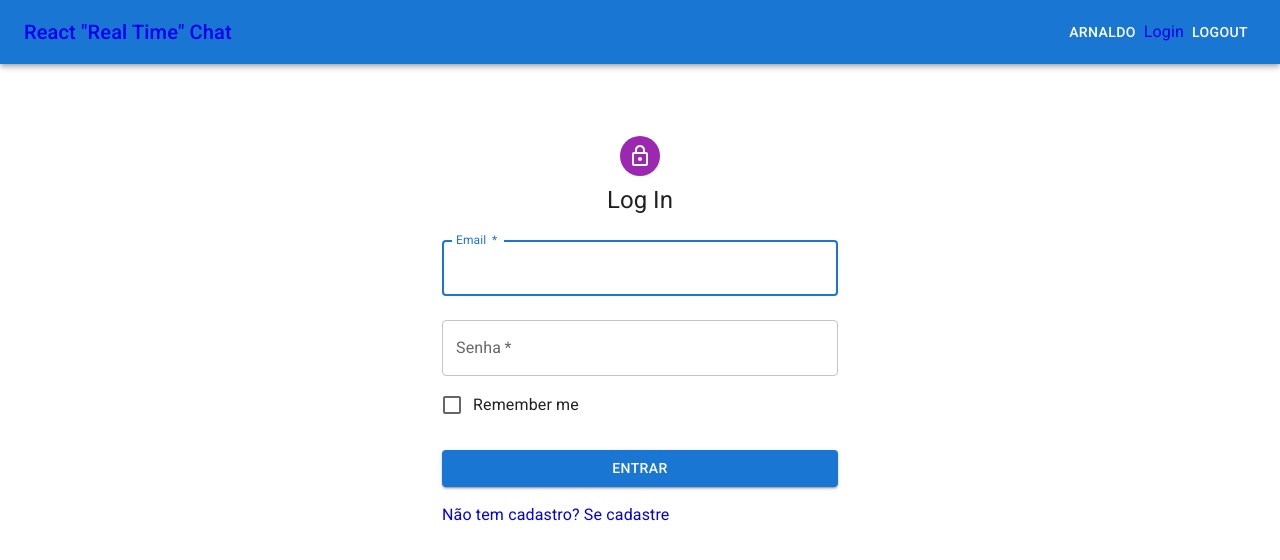
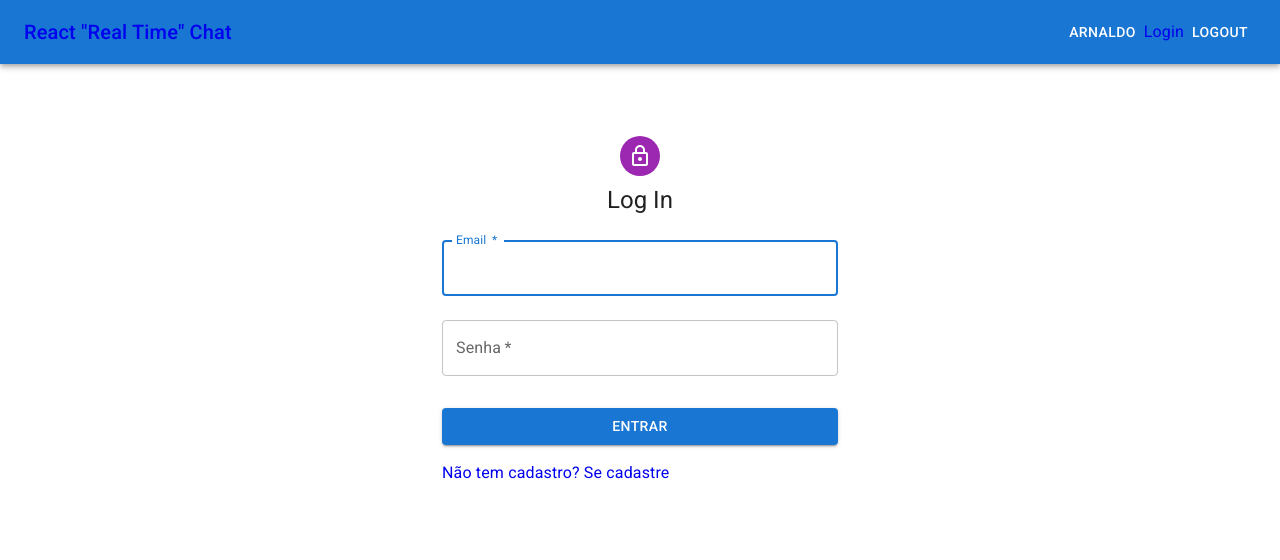
Before and after one commit to ArnaldoAF/react-rt-chat, a React (Vite) app: page /#/login in a window 1280 px wide. Shown: the top 560 px of the page. Built offline with nearby package versions, Linux system fonts and the light colour scheme.

Commit message:
fix: Login Component - minor changes

```diff
--- a/src/pages/LogIn/index.tsx
+++ b/src/pages/LogIn/index.tsx
@@ -3,9 +3,6 @@
 import Button from '@mui/material/Button';
 import CssBaseline from '@mui/material/CssBaseline';
 import TextField from '@mui/material/TextField';
-import FormControlLabel from '@mui/material/FormControlLabel';
-import Checkbox from '@mui/material/Checkbox';
-import Link from '@mui/material/Link';
 import Grid from '@mui/material/Grid';
 import Box from '@mui/material/Box';
 import LockOutlinedIcon from '@mui/icons-material/LockOutlined';
@@ -62,10 +59,6 @@
                         id="password"
                         autoComplete="current-password"
                     />
-                    <FormControlLabel
-                        control={<Checkbox value="remember" color="primary" />}
-                        label="Remember me"
-                    />
                     <Button
                         type="submit"
                         fullWidth
```
